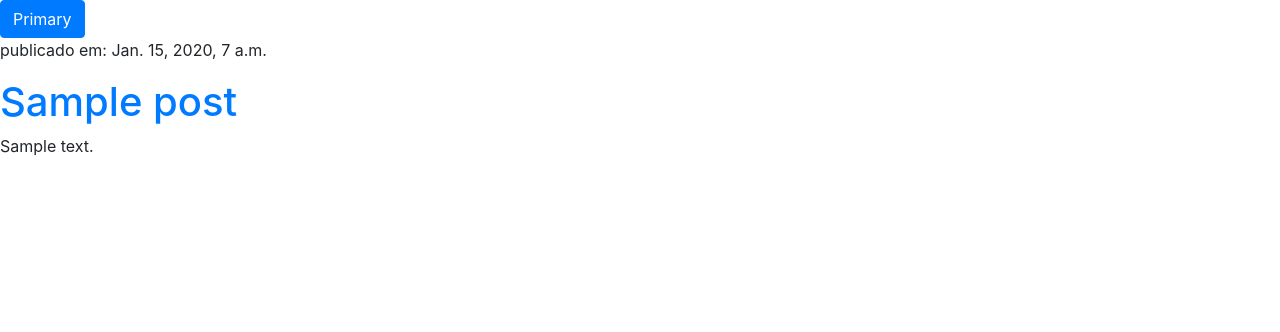
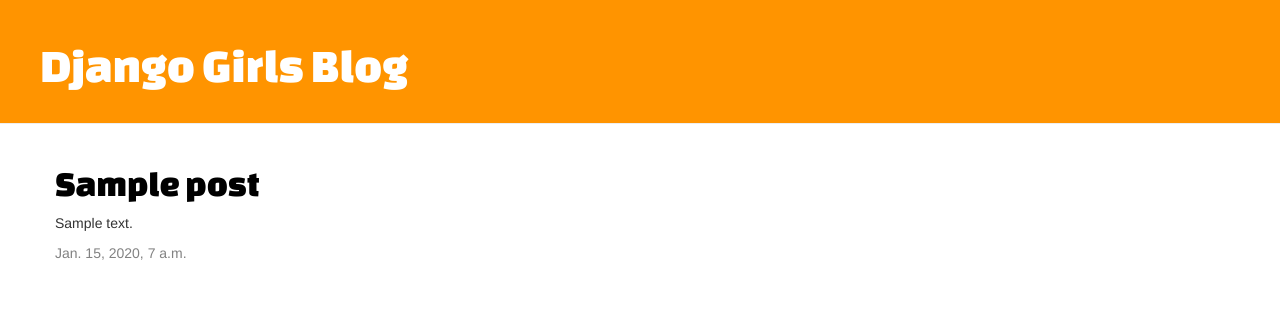
Before and after one commit to ThiagoGomes-dev/blog, a Django app: template blog/templates/blog/post_list.html in a window 1280 px wide. Shown: the top 332 px of the page. Run offline with Django 3.2, Linux system fonts and the light colour scheme; the template is opened without the code that fills it: values that come from a table or form of the project are taken from there, others are empty; tables that the repository leaves empty hold one stand-in row (values such as "Sample post"); some libraries are stand-ins or nearby versions.

Commit message:
Adicionando css e criando template base

```diff
--- /dev/null
+++ b/blog/static/css/blog.css
@@ -0,0 +1,48 @@
+@import url('https://fonts.googleapis.com/css?family=Changa+One');
+
+.page-header {
+    background-color: #ff9400;
+    margin-top: 0;
+    padding: 20px 20px 20px 40px;
+}
+
+.page-header h1, .page-header h1 a, .page-header h1 a:visited, .page-header h1 a:active {
+    color: #ffffff;
+    font-size: 36pt;
+    text-decoration: none;
+}
+
+.content {
+    margin-left: 40px;
+}
+
+h1, h2, h3, h4 {
+    font-family: 'Changa One', cursive;
+}
+
+.date {
+    color: #828282;
+}
+
+.save {
+    float: right;
+}
+
+.post-form textarea, .post-form input {
+    width: 100%;
+}
+
+.top-menu, .top-menu:hover, .top-menu:visited {
+    color: #ffffff;
+    float: right;
+    font-size: 26pt;
+    margin-right: 20px;
+}
+
+.post {
+    margin-bottom: 70px;
+}
+
+.post h1 a, .post h1 a:visited {
+    color: #000000;
+}
--- /dev/null
+++ b/blog/templates/blog/base.html
@@ -0,0 +1,23 @@
+{% load static %}
+<html>
+    <head>
+        <title>Blog yThigsg</title>
+        <link rel="stylesheet" href="//maxcdn.bootstrapcdn.com/bootstrap/3.2.0/css/bootstrap.min.css">
+        <link rel="stylesheet" href="//maxcdn.bootstrapcdn.com/bootstrap/3.2.0/css/bootstrap-theme.min.css">
+        <link rel="stylesheet" href="{% static 'css/blog.css' %}">
+    </head>
+    <body>
+        <div class="page-header">
+            <h1><a href="/">Django Girls Blog</a></h1>
+        </div>
+
+        <div class="content container">
+            <div class="row">
+                <div class="col-md-8">
+                    {% block content %}
+                    {% endblock %}
+                </div>
+            </div>
+        </div>
+    </body>
+</html>
--- a/blog/templates/blog/post_list.html
+++ b/blog/templates/blog/post_list.html
@@ -1,19 +1,13 @@
-<!DOCTYPE html>
-<html>
-    <head>
-        <meta charset="UTF-8">
-        <title>Meu Blog yThigs</title>
-        <link rel="stylesheet" href="https://stackpath.bootstrapcdn.com/bootstrap/4.1.3/css/bootstrap.min.css" integrity="sha384-MCw98/SFnGE8fJT3GXwEOngsV7Zt27NXFoaoApmYm81iuXoPkFOJwJ8ERdknLPMO" crossorigin="anonymous">
-        <script src="https://stackpath.bootstrapcdn.com/bootstrap/4.1.3/js/bootstrap.min.js" integrity="sha384-ChfqqxuZUCnJSK3+MXmPNIyE6ZbWh2IMqE241rYiqJxyMiZ6OW/JmZQ5stwEULTy" crossorigin="anonymous"></script>
-    </head>
-    <body>
-    <button type="button" class="btn btn-primary">Primary</button>
-        {% for post in posts %}
-            <div>
-                <p>publicado em: {{ post.published_date }}</p>
-                <h1><a href="">{{ post.title }}</a></h1>
-                <p>{{ post.text|linebreaksbr }}</p>
+{% extends 'blog/base.html' %}
+
+{% block content %}
+    {% for post in posts %}
+        <div class="post">
+            <h1><a href="">{{ post.title }}</a></h1>
+            <p>{{ post.text|linebreaksbr }}</p>
+            <div class="date">
+                {{ post.published_date }}
             </div>
-        {% endfor %}
-    </body>
-</html>
+        </div>
+    {% endfor %}
+{% endblock %}
```
